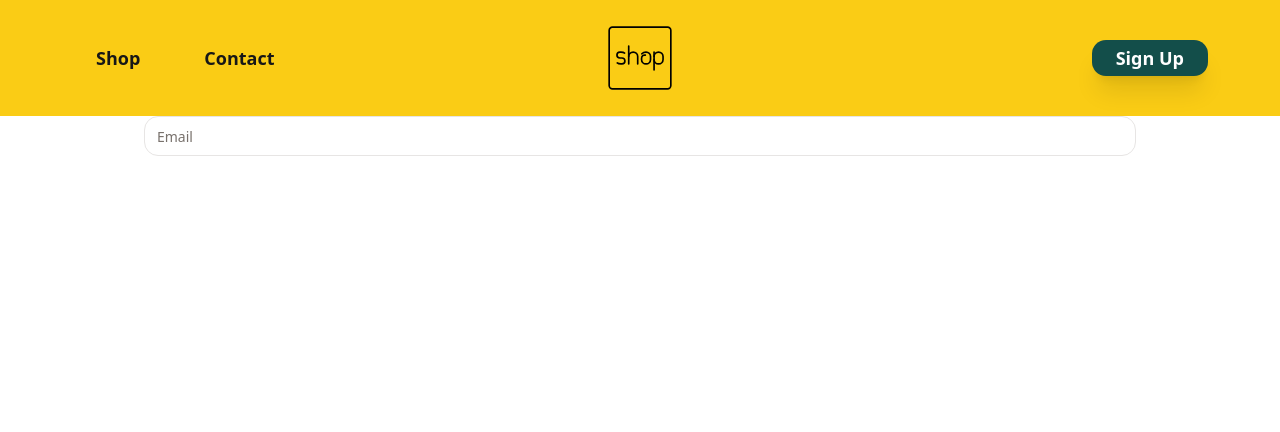
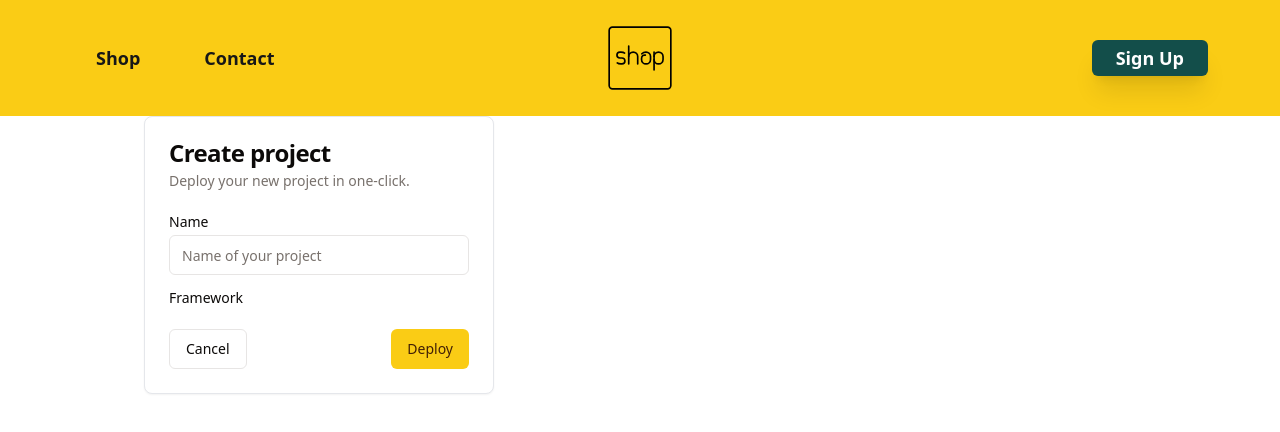
Before and after one commit to paresiqbal/mern-ecommerce, a React (Vite) app in the folder client/: page /auth in a window 1280 px wide. Shown: the top 432 px of the page. Built offline with nearby package versions, Linux system fonts and the light colour scheme.

Commit message:
I forgor

```diff
--- /dev/null
+++ b/client/src/components/ui/card.tsx
@@ -0,0 +1,79 @@
+import * as React from "react"
+
+import { cn } from "@/lib/utils"
+
+const Card = React.forwardRef<
+  HTMLDivElement,
+  React.HTMLAttributes<HTMLDivElement>
+>(({ className, ...props }, ref) => (
+  <div
+    ref={ref}
+    className={cn(
+      "rounded-lg border bg-card text-card-foreground shadow-sm",
+      className
+    )}
+    {...props}
+  />
+))
+Card.displayName = "Card"
+
+const CardHeader = React.forwardRef<
+  HTMLDivElement,
+  React.HTMLAttributes<HTMLDivElement>
+>(({ className, ...props }, ref) => (
+  <div
+    ref={ref}
+    className={cn("flex flex-col space-y-1.5 p-6", className)}
+    {...props}
+  />
+))
+CardHeader.displayName = "CardHeader"
+
+const CardTitle = React.forwardRef<
+  HTMLParagraphElement,
+  React.HTMLAttributes<HTMLHeadingElement>
+>(({ className, ...props }, ref) => (
+  <h3
+    ref={ref}
+    className={cn(
+      "text-2xl font-semibold leading-none tracking-tight",
+      className
+    )}
+    {...props}
+  />
+))
+CardTitle.displayName = "CardTitle"
+
+const CardDescription = React.forwardRef<
+  HTMLParagraphElement,
+  React.HTMLAttributes<HTMLParagraphElement>
+>(({ className, ...props }, ref) => (
+  <p
+    ref={ref}
+    className={cn("text-sm text-muted-foreground", className)}
+    {...props}
+  />
+))
+CardDescription.displayName = "CardDescription"
+
+const CardContent = React.forwardRef<
+  HTMLDivElement,
+  React.HTMLAttributes<HTMLDivElement>
+>(({ className, ...props }, ref) => (
+  <div ref={ref} className={cn("p-6 pt-0", className)} {...props} />
+))
+CardContent.displayName = "CardContent"
+
+const CardFooter = React.forwardRef<
+  HTMLDivElement,
+  React.HTMLAttributes<HTMLDivElement>
+>(({ className, ...props }, ref) => (
+  <div
+    ref={ref}
+    className={cn("flex items-center p-6 pt-0", className)}
+    {...props}
+  />
+))
+CardFooter.displayName = "CardFooter"
+
+export { Card, CardHeader, CardFooter, CardTitle, CardDescription, CardContent }
--- a/client/src/index.css
+++ b/client/src/index.css
@@ -23,7 +23,7 @@
     --border: 20 5.9% 90%;
     --input: 20 5.9% 90%;
     --ring: 20 14.3% 4.1%;
-    --radius: 1rem;
+    --radius: 0.5rem;
   }
 
   .dark {
--- a/client/src/pages/auth/Register.tsx
+++ b/client/src/pages/auth/Register.tsx
@@ -1,9 +1,39 @@
+import { Button } from "@/components/ui/button";
+import {
+  Card,
+  CardContent,
+  CardDescription,
+  CardFooter,
+  CardHeader,
+  CardTitle,
+} from "@/components/ui/card";
 import { Input } from "@/components/ui/input";
+import { Label } from "@/components/ui/label";
 
-export default function Register() {
+export function Register() {
   return (
-    <div>
-      <Input type="email" placeholder="Email" />
-    </div>
+    <Card className="w-[350px]">
+      <CardHeader>
+        <CardTitle>Create project</CardTitle>
+        <CardDescription>Deploy your new project in one-click.</CardDescription>
+      </CardHeader>
+      <CardContent>
+        <form>
+          <div className="grid w-full items-center gap-4">
+            <div className="flex flex-col space-y-1.5">
+              <Label htmlFor="name">Name</Label>
+              <Input id="name" placeholder="Name of your project" />
+            </div>
+            <div className="flex flex-col space-y-1.5">
+              <Label htmlFor="framework">Framework</Label>
+            </div>
+          </div>
+        </form>
+      </CardContent>
+      <CardFooter className="flex justify-between">
+        <Button variant="outline">Cancel</Button>
+        <Button>Deploy</Button>
+      </CardFooter>
+    </Card>
   );
 }
--- a/client/src/pages/auth/index.tsx
+++ b/client/src/pages/auth/index.tsx
@@ -1,4 +1,4 @@
-import Register from "./Register";
+import { Register } from "./Register";
 
 export default function Auth() {
   return (
```
